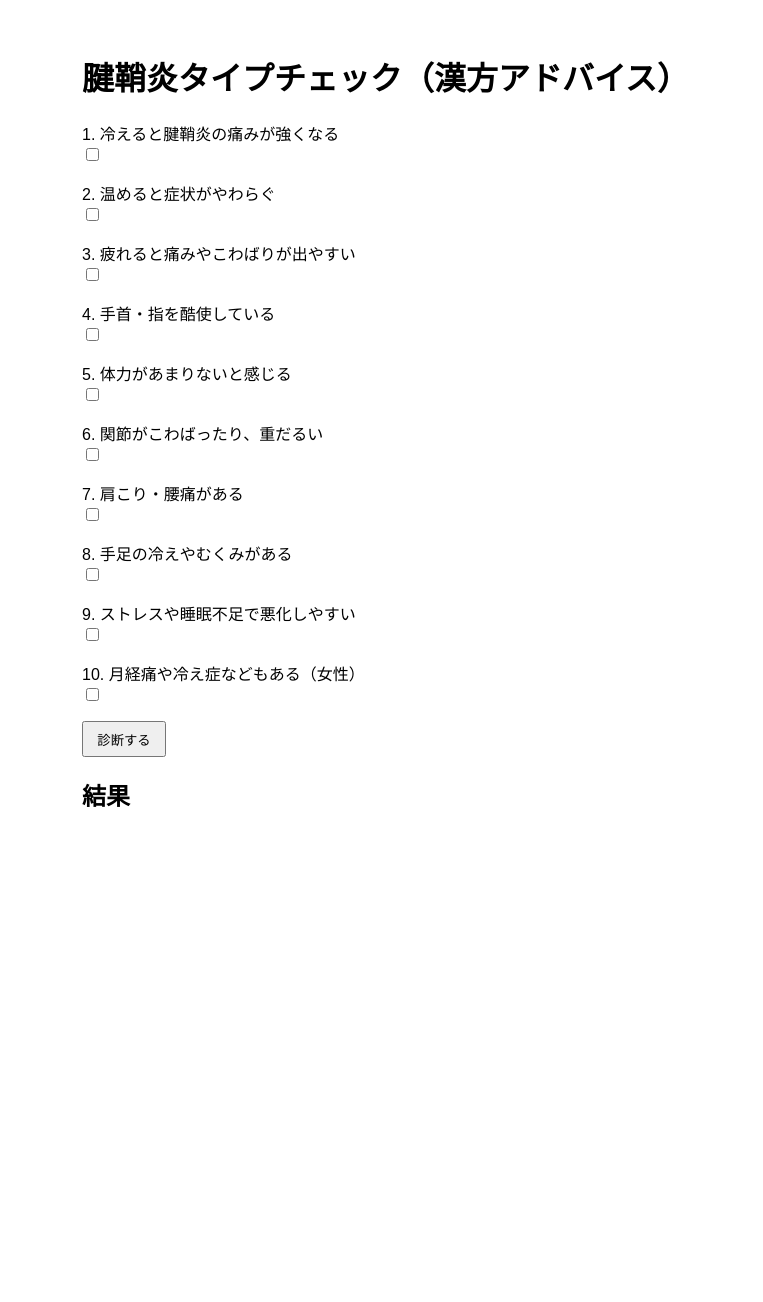
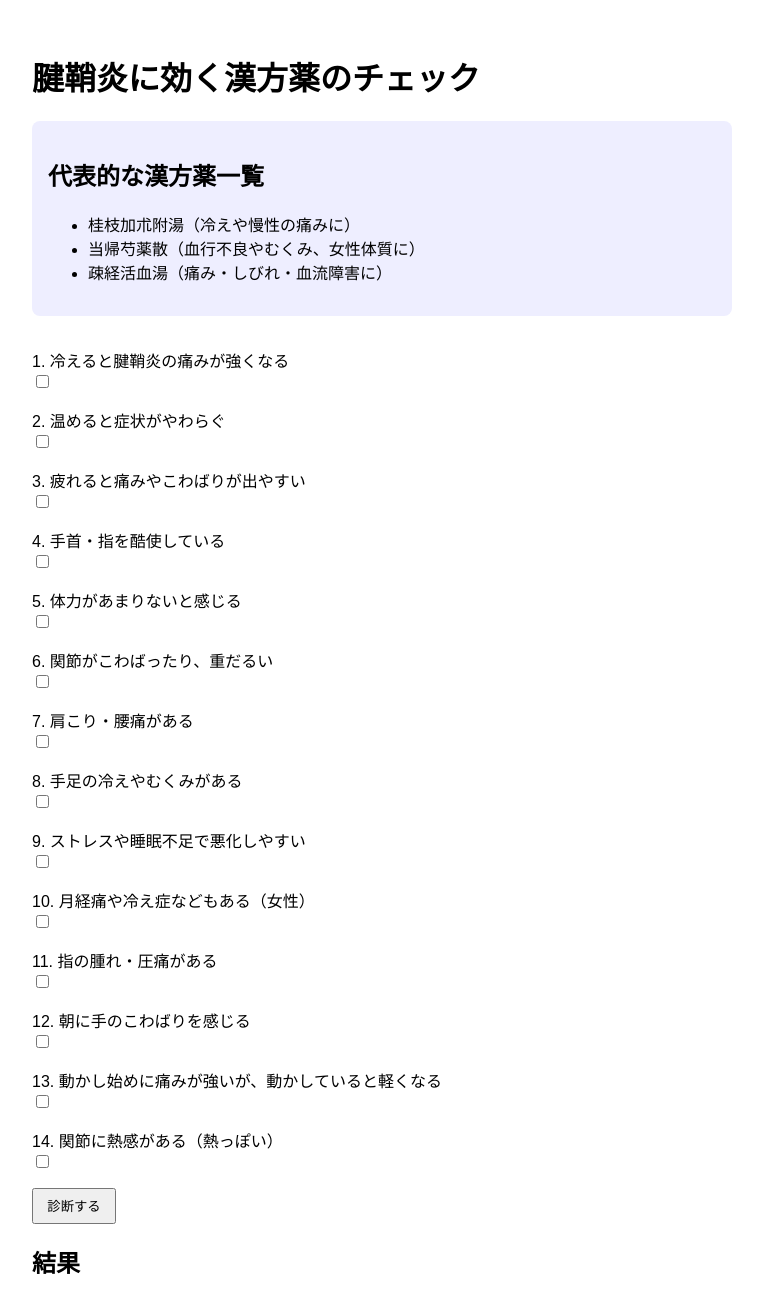
Before and after one commit to sssjngy/Kanpo-for-Kenshoen, a plain HTML site: page index.html in a window 1280 px wide. Shown: the whole page, without its empty margins (258-1021 px from the left). Before the commit the page ends 864 px from the top, so only its background shows below. Drawn offline with Linux system fonts and the light colour scheme.

Commit message:
Add files via upload

```diff
--- a/index.html
+++ b/index.html
@@ -3,15 +3,26 @@
 <html lang="ja">
 <head>
   <meta charset="UTF-8">
-  <title>腱鞘炎タイプチェック</title>
+  <title>腱鞘炎に効く漢方薬のチェック</title>
   <style>
-    body { font-family: sans-serif; padding: 2em; max-width: 600px; margin: auto; }
+    body { font-family: sans-serif; padding: 2em; max-width: 700px; margin: auto; }
     .question { margin-bottom: 1em; }
+    .kanpo-list { background-color: #eef; padding: 1em; border-radius: 8px; margin-bottom: 2em; }
     button { padding: 0.5em 1em; }
   </style>
 </head>
 <body>
-  <h1>腱鞘炎タイプチェック（漢方アドバイス）</h1>
+  <h1>腱鞘炎に効く漢方薬のチェック</h1>
+
+  <div class="kanpo-list">
+    <h2>代表的な漢方薬一覧</h2>
+    <ul>
+      <li>桂枝加朮附湯（冷えや慢性の痛みに）</li>
+      <li>当帰芍薬散（血行不良やむくみ、女性体質に）</li>
+      <li>疎経活血湯（痛み・しびれ・血流障害に）</li>
+    </ul>
+  </div>
+
   <form id="checkForm">
     <div class="question">1. 冷えると腱鞘炎の痛みが強くなる<br><input type="checkbox" name="q1"></div>
     <div class="question">2. 温めると症状がやわらぐ<br><input type="checkbox" name="q2"></div>
@@ -23,6 +34,12 @@
     <div class="question">8. 手足の冷えやむくみがある<br><input type="checkbox" name="q8"></div>
     <div class="question">9. ストレスや睡眠不足で悪化しやすい<br><input type="checkbox" name="q9"></div>
     <div class="question">10. 月経痛や冷え症などもある（女性）<br><input type="checkbox" name="q10"></div>
+    <!-- 追加の具体的な症状 -->
+    <div class="question">11. 指の腫れ・圧痛がある<br><input type="checkbox" name="q11"></div>
+    <div class="question">12. 朝に手のこわばりを感じる<br><input type="checkbox" name="q12"></div>
+    <div class="question">13. 動かし始めに痛みが強いが、動かしていると軽くなる<br><input type="checkbox" name="q13"></div>
+    <div class="question">14. 関節に熱感がある（熱っぽい）<br><input type="checkbox" name="q14"></div>
+
     <button type="button" onclick="analyze()">診断する</button>
   </form>
 
@@ -33,14 +50,14 @@
     function analyze() {
       const form = document.forms["checkForm"];
       let score = 0;
-      for (let i = 1; i <= 10; i++) {
+      for (let i = 1; i <= 14; i++) {
         if (form["q" + i].checked) score++;
       }
 
       let resultText = "";
-      if (score <= 3) {
+      if (score <= 4) {
         resultText = "比較的軽度の腱鞘炎です。日常の姿勢改善や休息でも回復が期待できます。漢方は必要ないか、ごく軽度の補助として使う程度でしょう。";
-      } else if (score <= 6) {
+      } else if (score <= 8) {
         resultText = "血行不良や疲労の蓄積による腱鞘炎の可能性があります。「桂枝加朮附湯」や「当帰芍薬散」などが体質改善に役立つ場合があります。";
       } else {
         resultText = "慢性炎症や体質的な要因が強く関与している可能性があります。「疎経活血湯」などの血流改善を主眼とした漢方の検討をおすすめします。必要に応じて専門家に相談を。";
```
